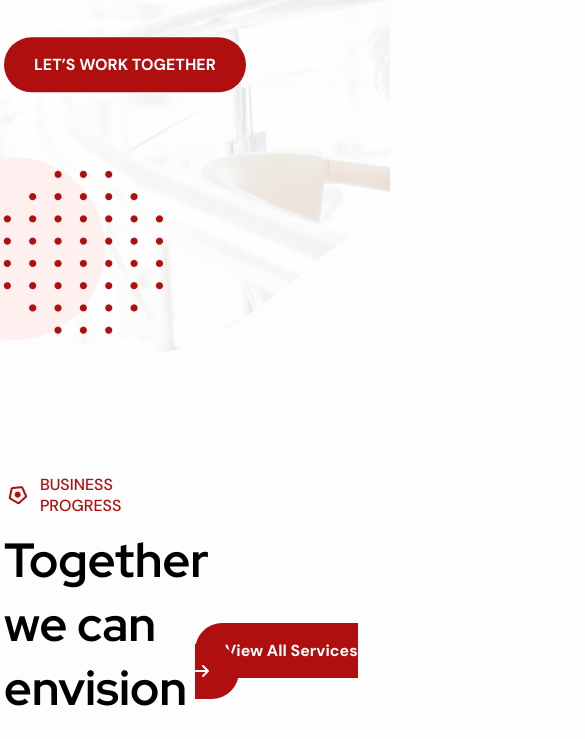
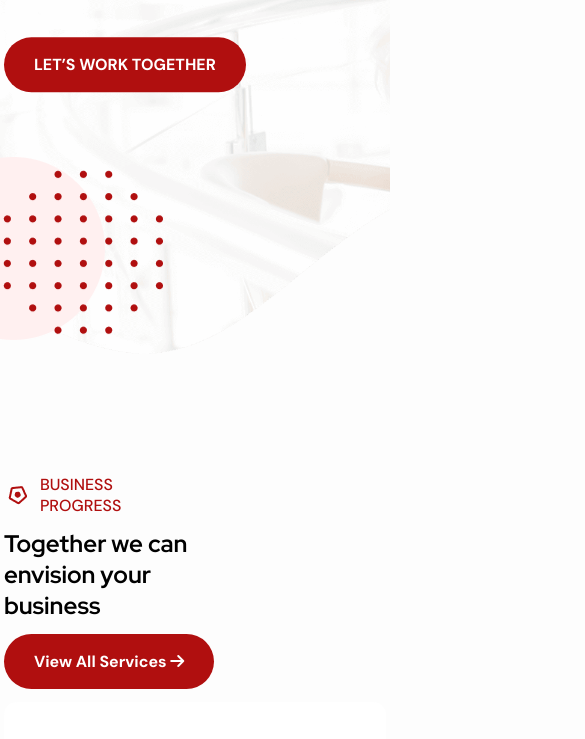
Before and after one commit to Elnur21/finbiz, a website: page pages/index.html in a window 390 px wide. Shown: the part 346-1085 px from the top of the page, 585 px wide, since content can reach past the window. Drawn offline with nearby package versions, Linux system fonts and the light colour scheme; a web font is replaced by a local one.

Commit message:
progress responsive

```diff
--- a/assets/sass/pages/_home.scss
+++ b/assets/sass/pages/_home.scss
@@ -168,6 +168,36 @@
     }
     p {
       @include paragraph($base * 5);
+    }
+  }
+  @include media(lg){
+    .body{
+      flex-wrap: wrap;
+      justify-content: space-between;
+      gap: $base;
+    }
+    .card{
+      width: 48%;
+    }
+  }
+  @include media(md){
+    .top{
+      h2{
+        font-size: 24px
+      }
+    }
+  }
+  @include media(sm){
+    .card{
+      width: 100%;
+    }
+  }
+  @include media(xs){
+    .top{
+      flex-direction: column;
+      gap: 30px;
+      align-items: start;
+      margin-bottom: 30px;
     }
   }
 }
```
Also changed, not shown: assets/css/main.css.
